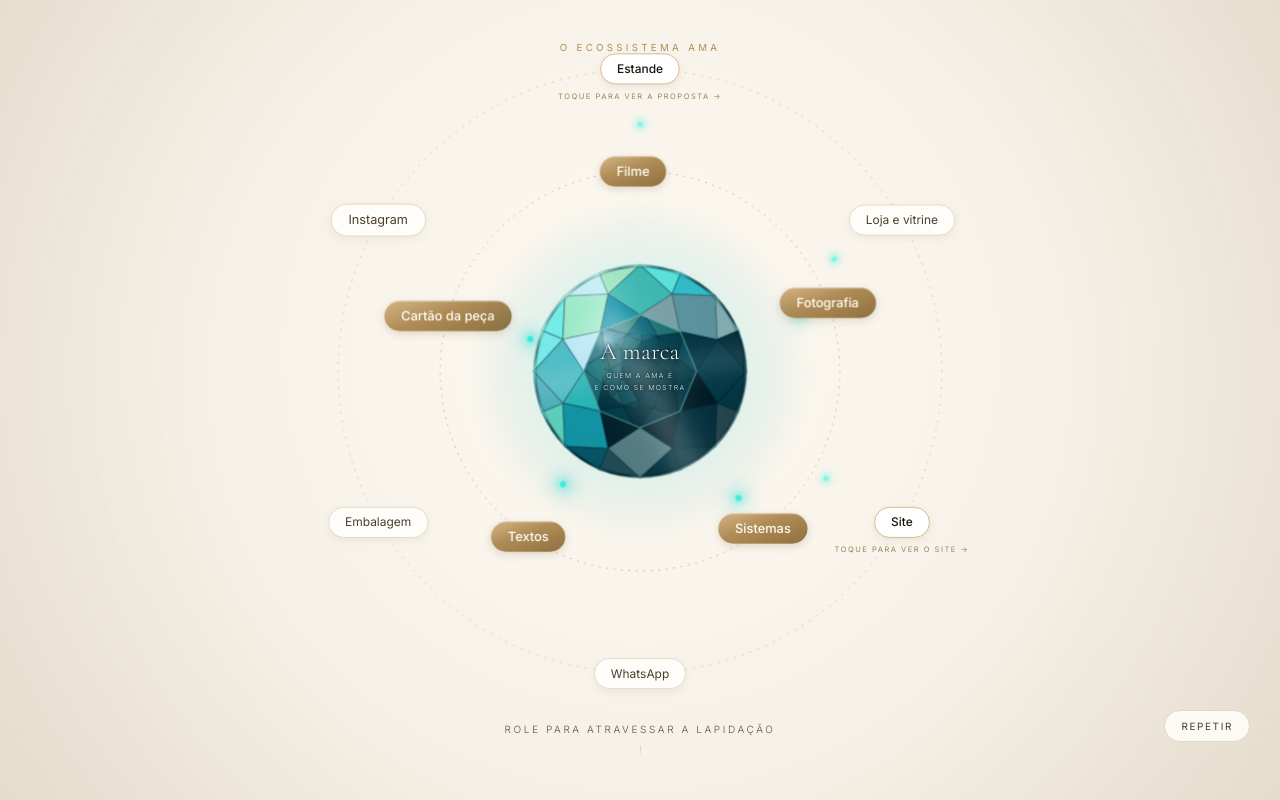
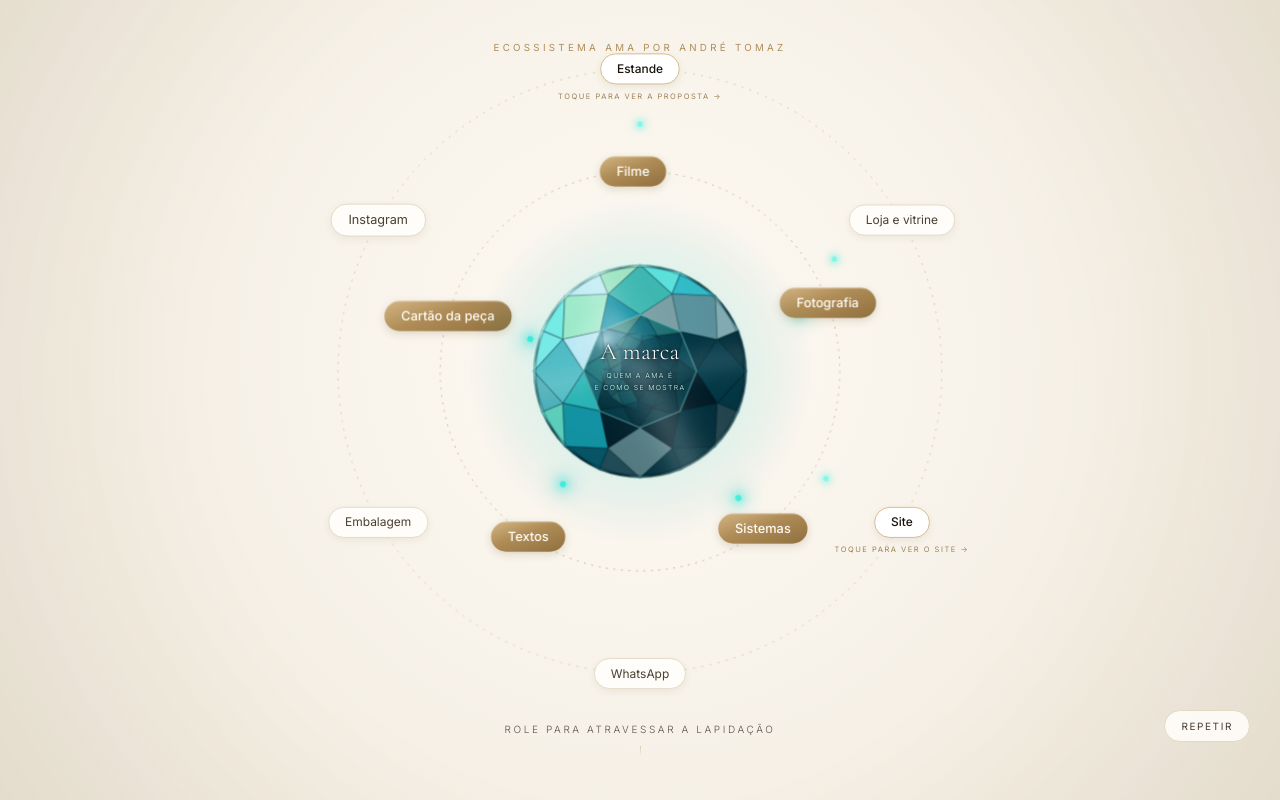
Before and after one commit to equipeatoms-web/site-andre-tomaz, a website: page publicar/projetoama/index.html in a window 1280 px wide. Shown: the top 800 px of the page. Drawn offline with nearby package versions, Linux system fonts and the light colour scheme; animation ran at ten frames a second.

Commit message:
Assina o diagrama do ecossistema com o nome do Andre

```diff
--- a/publicar/projetoama/index.html
+++ b/publicar/projetoama/index.html
@@ -1462,7 +1462,7 @@ D.documentElement.lang = lang==='en' ? 'en' : 'pt-BR';
    O que está no HTML não entra aqui: aquilo vem pelo data-i.
    ------------------------------------------------------------ */
 const PT={
-  ecoOlho:'O ecossistema AMA',
+  ecoOlho:'Ecossistema AMA por André Tomaz',
   ecoMarca:'A marca',
   ecoMarcaSub:'Quem a AMA é<br>e como se mostra',
   ecoInner:['Filme','Fotografia','Sistemas','Textos','Cartão da peça'],
@@ -1491,7 +1491,7 @@ const PT={
 };
 
 const EN={
-  ecoOlho:'The AMA ecosystem',
+  ecoOlho:'AMA Ecosystem by André Tomaz',
   ecoMarca:'The brand',
   ecoMarcaSub:'Who AMA is<br>and how it shows',
   ecoInner:['Film','Photography','Systems','Words','Piece card'],
```
